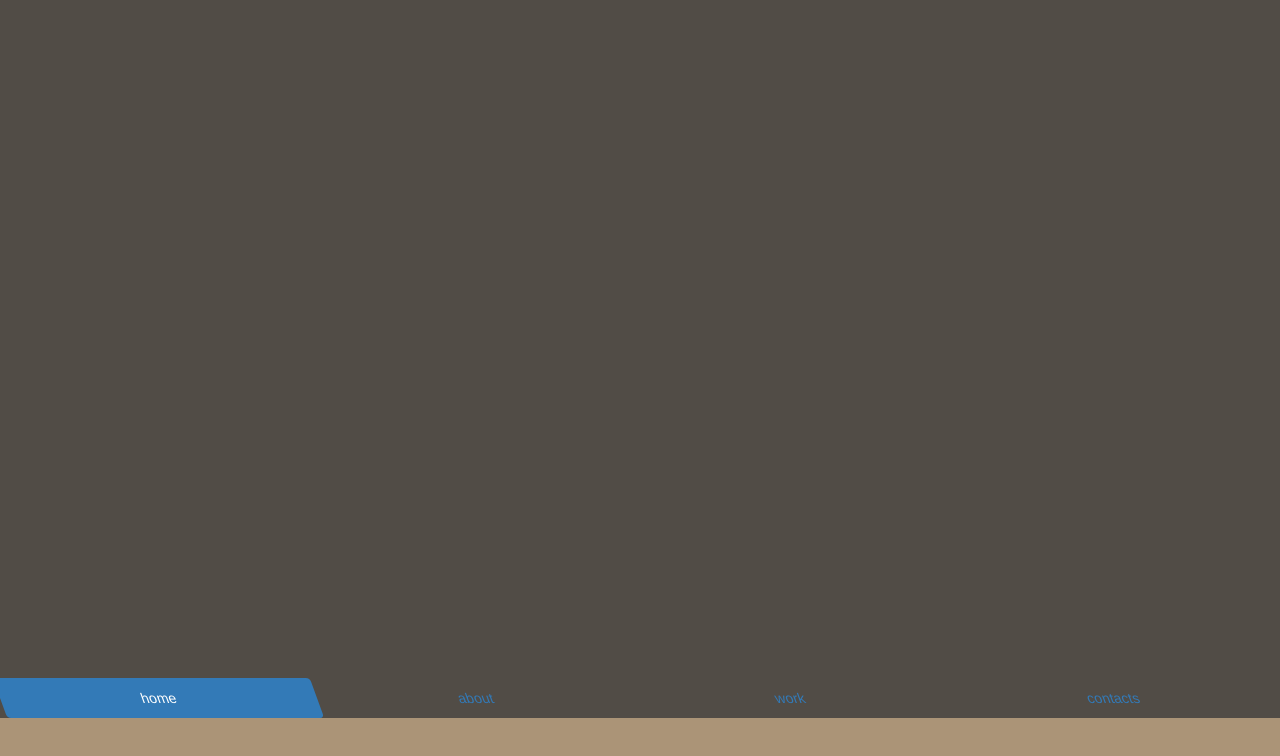
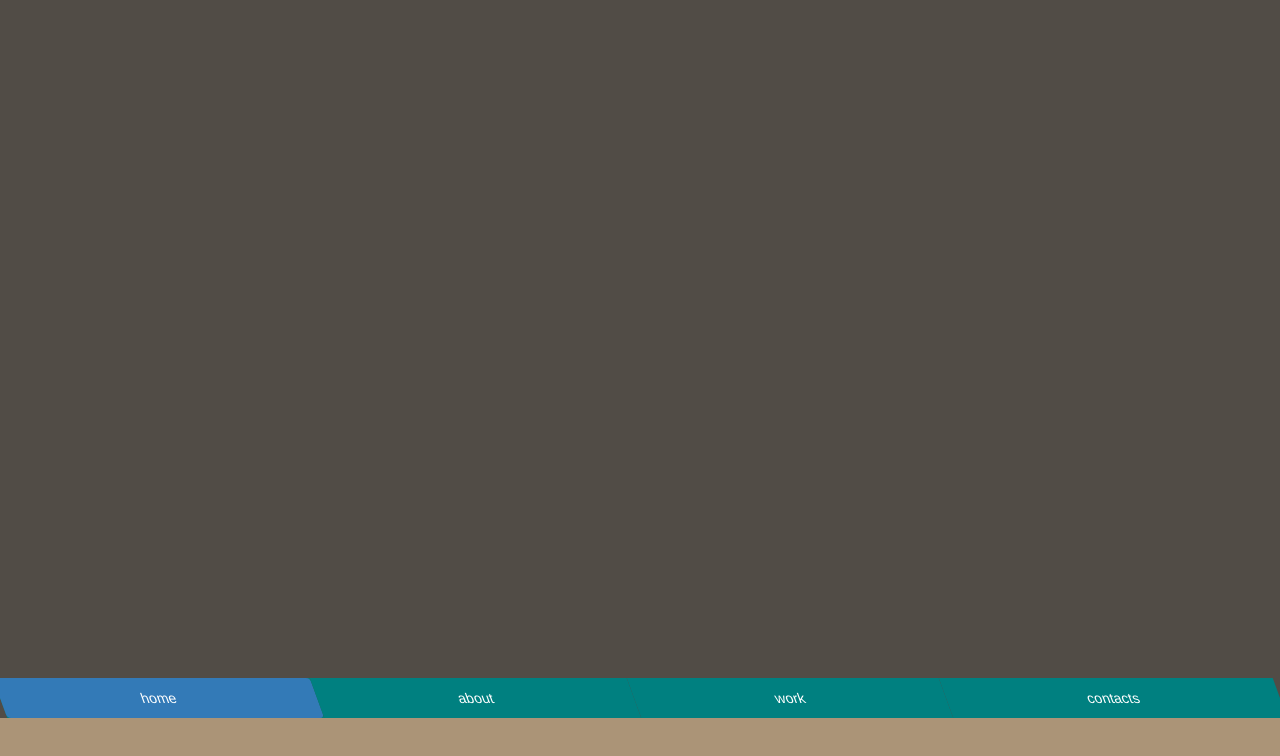
Before and after one commit to valdadyne/Even-LTD, a plain HTML site: page index.html in a window 1280 px wide. Shown: the part 82-838 px from the top of the page. Drawn offline with nearby package versions, Linux system fonts and the light colour scheme; a web font is replaced by a local one.

Commit message:
Update style.css

```diff
--- a/css/style.css
+++ b/css/style.css
@@ -17,12 +17,14 @@ html,body{
   width:100%;
 }
 .nav-pills > li{
+    background:teal;
   -webkit-transform: skew(20deg);
   -moz-transform: skew(20deg);
   -o-transform: skew(20deg);
 }
 .nav > li > a{
    font-family: 'Sansita', sans-serif;
+    color:#fff;
 }
 .nav-pills > .active > a,{
 
```
